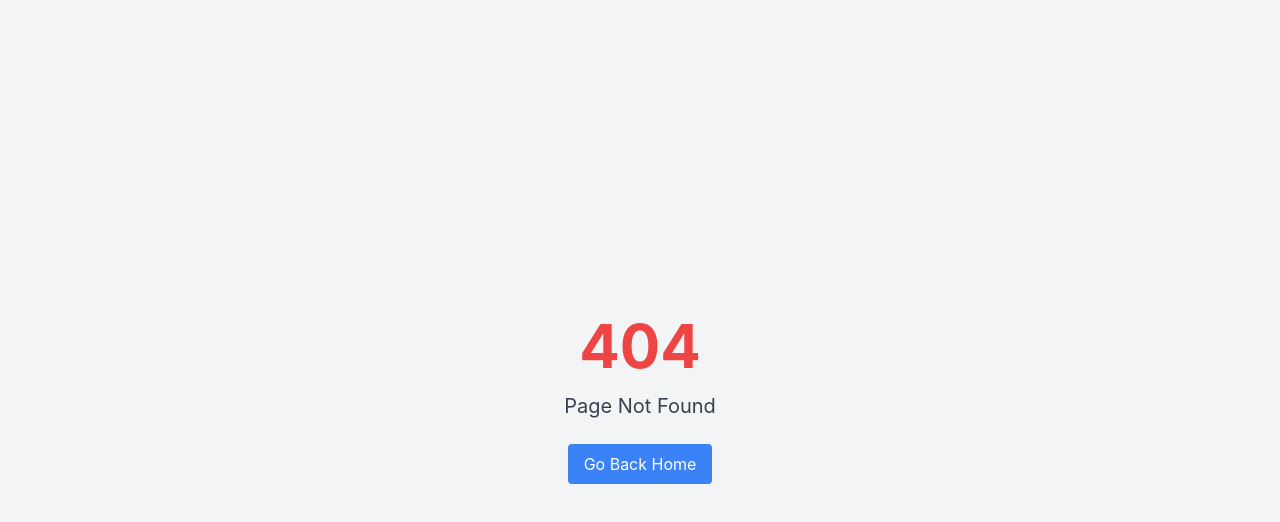
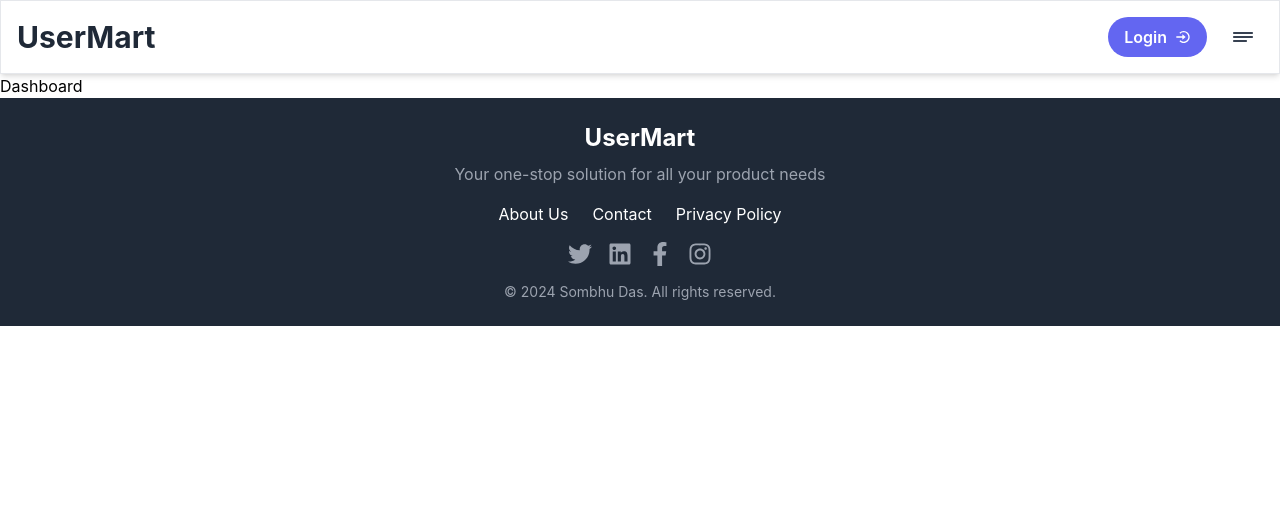
Before and after one commit to Sombhu2022/User_manage-UserMart-, a React (Vite) app: page /dashboard in a window 1280 px wide. Before the commit this address had no page. Shown: the top 522 px of the page. Built offline with nearby package versions, Linux system fonts and the light colour scheme.

Commit message:
redux setup , user full complete

```diff
--- a/package.json
+++ b/package.json
@@ -10,9 +10,11 @@
     "preview": "vite preview"
   },
   "dependencies": {
+    "@reduxjs/toolkit": "^2.2.7",
     "react": "^18.3.1",
     "react-dom": "^18.3.1",
     "react-icons": "^5.3.0",
+    "react-redux": "^9.1.2",
     "react-router-dom": "^6.26.0"
   },
   "devDependencies": {
--- a/src/App.jsx
+++ b/src/App.jsx
@@ -4,17 +4,30 @@ import ErrorPage from './views/error/ErrorPage'
 import Register from './views/auth/Register'
 import Login from './views/auth/Login'
 import Home from './views/Home/Home'
+import { useEffect } from 'react'
+
+import { useSelector } from 'react-redux'
+import useAuthActions  from './controllers/userControler'
+import Dashboard from './views/dashboard/Dashboard'
 
 
 
 function App() {
+  const { getUserAndUpdateState} = useAuthActions()
+  const { user , isAuthenticated} = useSelector(state => state.user)
 
+   useEffect(()=>{
+      const res = getUserAndUpdateState()
+      console.log(res);
+
+   },[isAuthenticated])
 
   return (
      <Router>
       <Routes>
         <Route path='/' element={<Layout/>}>
         <Route index element={<Home/>}/>
+        <Route path='/dashboard' element={<Dashboard/>}/>
         </Route>
       <Route path='/register' element={<Register/>}/>
       <Route path='/login' element={<Login/>}/>
--- a/src/controllers/userControler.js
+++ b/src/controllers/userControler.js
@@ -1,98 +1,86 @@
+import { useDispatch } from "react-redux";
+import { clearUser, setUser } from "../redux/user/userSlice";
 
-const registerUser = ({
-    name,
-    email,
-    password,
-    address,
-    latitude,
-    longitude,
-}) => {
+const useAuthActions = () => {
+    const dispatch = useDispatch();
 
+    const getUserAndUpdateState = () => {
+        try {
+            const isAuthenticated = localStorage.getItem('isAuthenticated') === 'true';
+
+            if (isAuthenticated) {
+                const user = JSON.parse(localStorage.getItem('user'));
+                dispatch(setUser(user));
+                return { message: 'User fetched!' , success:true };
+            } else {
+                return { message: 'User not authenticated, login now!', success:false };
+            }
+        } catch (error) {
+            return { message: 'Something went wrong, please try again!', success:false };
+        }
+    };
+
+
+
+
+    const registerUser = ({ name, email, password, address, latitude, longitude }) => {
         if (!name || !email || !password || !address || !latitude || !longitude) {
-        return { message: "all fields are required !, please fill up all fields" }
+            return { message: 'All fields are required! Please fill up all fields.' , success:false };
         }
         if (password.length < 8) {
-        return { message: "password must be 8 charecter or more!" }
+            return { message: 'Password must be 8 characters or more!' , success:false };
         }
 
         try {
 
-        const userData = {
-            name,
-            email,
-            password,
-            address,
-            latitude,
-            longitude,
-        };
+            const userData = { name, email, password, address, latitude, longitude };
 
             localStorage.setItem('user', JSON.stringify(userData));
-        localStorage.setItem('isAuthenticate', true)
-        const res = getUser()
-         // update state using redux
-        return { message: `wellcome ${name} , explore UserMart! . Your one-stop solution for all your product needs.` }
+            localStorage.setItem('isAuthenticated', true);
 
+            const res = getUserAndUpdateState();
+            return { message: `Welcome ${name}, explore UserMart! Your one-stop solution for all your product needs.` , success:true };
         } catch (error) {
-
-        return { message: `somthing error , try again !` }
-
+            return { message: 'Something went wrong, please try again!' , success:false };
         }
-
-
-}
+    };
 
 
 
-const loginUser = ({email , password})=>{
-    if(!email || !password){
-        return { message: "all fields are required !, please fill up all fields" }
+
+    const loginUser = ({ email, password }) => {
+        if (!email || !password) {
+            return { message: 'All fields are required! Please fill up all fields.' , success:false };
         }
 
         try {
-        const user = JSON.parse(localStorage.getItem('user'))
-        if(user && user.email === email && user.password === password){
-            localStorage.setItem('isAuthenticate' , true)
-            const res = getUser()
-             // update state using redux
-            return { message: `wellcome back ${user.name} , continue your exploring .` , data:user }
-        }else{
-            return { message: `email or password not matched !` }
-
+            const user = JSON.parse(localStorage.getItem('user'));
+            if (user && user.email === email && user.password === password) {
+                localStorage.setItem('isAuthenticated', 'true');
+                const res = getUserAndUpdateState();
+                return { message: `Welcome back ${user.name}, continue your exploring.`, success:true };
+            } else {
+                return { message: 'Email or password not matched!' , success:false };
             }
         } catch (error) {
-        return { message: `somthing error , try again !` }
-
+            return { message: 'Something went wrong, please try again!' , success:false };
         }
-}
+    };
 
 
-const logoutUser = (name)=>{
-    try {
-        localStorage.setItem('isAuthenticate' , false)
-         // update state using redux
-        return {message:`Goodbye, ${name}! You have successfully logged out of UserMart. We look forward to your return.`}
-    } catch (error) {
-        return { message: `somthing error , try again !` }
-
-    }
-}
 
 
-const getUser = ()=>{
+    const logoutUser = (name) => {
         try {
-        const isAuthenticate = localStorage.getItem('isAuthenticate')
+            localStorage.setItem('isAuthenticated', false);
+            dispatch(clearUser());
+            return { message: `Goodbye, ${name}! You have successfully logged out of UserMart. We look forward to your return.` , success:true };
+        } catch (error) {
+            return { message: 'Something went wrong, please try again!' , success:false};
+        }
+    };
 
-        if(isAuthenticate){
-            const user = JSON.parse(localStorage.getItem())
-            // update state using redux
-            return {message:'user fatched ! '}
-        }else{
-            return {message:'user not authenticate , login now!'}
-        }
-    } catch (error) {
-        return { message: `somthing error , try again !` }
+    return { registerUser, loginUser, logoutUser, getUserAndUpdateState };
+};
 
-    }
-}
-
-export { registerUser , loginUser , logoutUser , getUser}
+export default useAuthActions;
--- /dev/null
+++ b/src/redux/store.js
@@ -0,0 +1,12 @@
+import { configureStore } from "@reduxjs/toolkit";
+import userSlice from "./user/userSlice";
+
+
+
+const store = configureStore({
+    reducer:{
+        user: userSlice
+    }
+})
+
+export default store
--- /dev/null
+++ b/src/redux/user/userSlice.js
@@ -0,0 +1,28 @@
+
+import { createSlice } from '@reduxjs/toolkit';
+
+const initialState = {
+    user: {},
+    isAuthenticated: false,
+    message: '',
+};
+
+const userSlice = createSlice({
+    name: 'user',
+    initialState,
+    reducers: {
+        setUser(state, action) {
+            state.user = action.payload;
+            state.isAuthenticated = true;
+        },
+        clearUser(state) {
+            state.user = {};
+            state.isAuthenticated = false;
+        },
+
+    }
+});
+
+export const { setUser, clearUser } = userSlice.actions;
+
+export default userSlice.reducer;
--- a/src/views/Layout/Header.jsx
+++ b/src/views/Layout/Header.jsx
@@ -1,15 +1,31 @@
-import { Link, NavLink } from "react-router-dom";
+import { Link, NavLink, useNavigate } from "react-router-dom";
 import { CgDetailsMore } from "react-icons/cg";
 import { MdOutlineClose } from "react-icons/md";
 import { useState } from "react";
 import { BiLogInCircle } from "react-icons/bi";
+import { useSelector } from "react-redux";
+import useAuthActions from "../../controllers/userControler";
 
 const Header = () => {
   const [menuOpen, setMenuOpen] = useState(false);
+  const { user , isAuthenticated} = useSelector(state => state.user)
+  const navigate = useNavigate()
+
+  const { logoutUser } = useAuthActions()
 
   const toggleMenu = () => {
     setMenuOpen(!menuOpen);
   };
+
+  console.log(isAuthenticated , user);
+
+
+  const handleLogout = ()=>{
+
+    const res = logoutUser(user.name)
+    console.log(res);
+
+  }
 
   return (
     <header className="relative p-4 w-full flex justify-between items-center bg-white border border-gray-200 shadow-md">
@@ -17,12 +33,12 @@ const Header = () => {
         UserMart
       </h2>
       <nav className="flex items-center gap-4">
-        <NavLink
-          to={"/login"}
+        <button
+          onClick={isAuthenticated? ()=>handleLogout() : ()=>{navigate('/login')}}
           className="flex items-center font-semibold gap-2 px-4 py-2 rounded-full text-white bg-indigo-500 hover:bg-indigo-600 transition-colors"
         >
-          Login <BiLogInCircle />
-        </NavLink>
+          {isAuthenticated? "Logout":"Login"} <BiLogInCircle />
+        </button>
 
         <button
           onClick={toggleMenu}
--- a/src/views/auth/Login.jsx
+++ b/src/views/auth/Login.jsx
@@ -1,17 +1,27 @@
 import React, { useState } from 'react';
 import { FiInfo } from 'react-icons/fi'; // Import info icon from react-icons
-import { Link } from 'react-router-dom';
-import { loginUser } from '../../controllers/userControler';
+import { Link, useNavigate } from 'react-router-dom';
+import useAuthActions from '../../controllers/userControler';
+import { useSelector } from 'react-redux';
 
 function Login() {
   const [email, setEmail] = useState('');
   const [password, setPassword] = useState('');
+  const {isAuthenticated , user} = useSelector(state => state.user)
+
+  const {loginUser } = useAuthActions()
+
+  const navigate = useNavigate()
 
   const handleSubmit = (e) => {
     e.preventDefault();
+
     const res = loginUser({email , password})
+
     console.log(res);
-
+    if(res.success){
+        navigate('/dashboard')
+    }
   };
 
   return (
--- a/src/views/auth/Register.jsx
+++ b/src/views/auth/Register.jsx
@@ -1,6 +1,6 @@
 import React, { useState, useEffect } from "react";
-import { Link } from "react-router-dom";
-import { registerUser } from "../../controllers/userControler";
+import { Link, useNavigate } from "react-router-dom";
+import useAuthActions from "../../controllers/userControler";
 
 function Register() {
   const [name, setName] = useState("");
@@ -10,6 +10,10 @@ function Register() {
   const [latitude, setLatitude] = useState("");
   const [longitude, setLongitude] = useState("");
   const [agreed, setAgreed] = useState(false);
+
+  const navigate = useNavigate()
+
+  const { registerUser } = useAuthActions()
 
   useEffect(() => {
 
@@ -36,8 +40,7 @@ function Register() {
         longitude,
       })
 
-
-      console.log(res);
+    if(res.success) navigate('/dashboard')
 
   };
 
--- /dev/null
+++ b/src/views/dashboard/Dashboard.jsx
@@ -0,0 +1,9 @@
+import React from 'react'
+
+function Dashboard() {
+  return (
+    <div>Dashboard</div>
+  )
+}
+
+export default Dashboard
```
Also changed, not shown: src/main.jsx (+5 -2 lines), 1 other file (tests, documents, lock files or other folders). Lines whose indentation alone changed are shown as unchanged.
